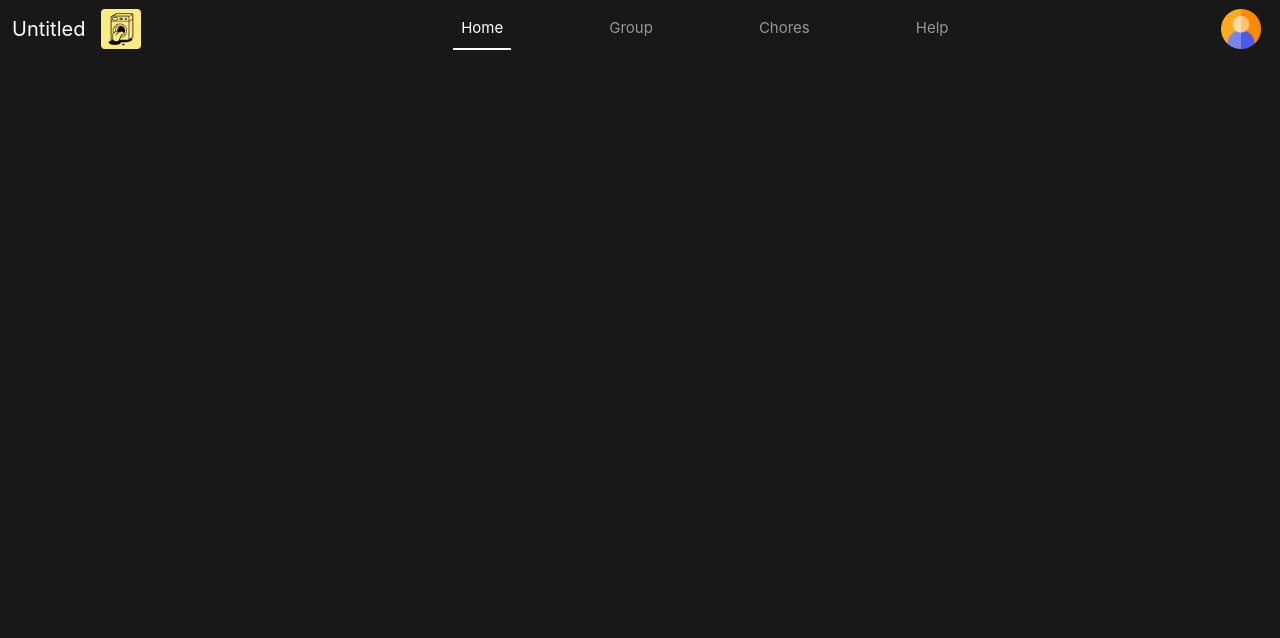
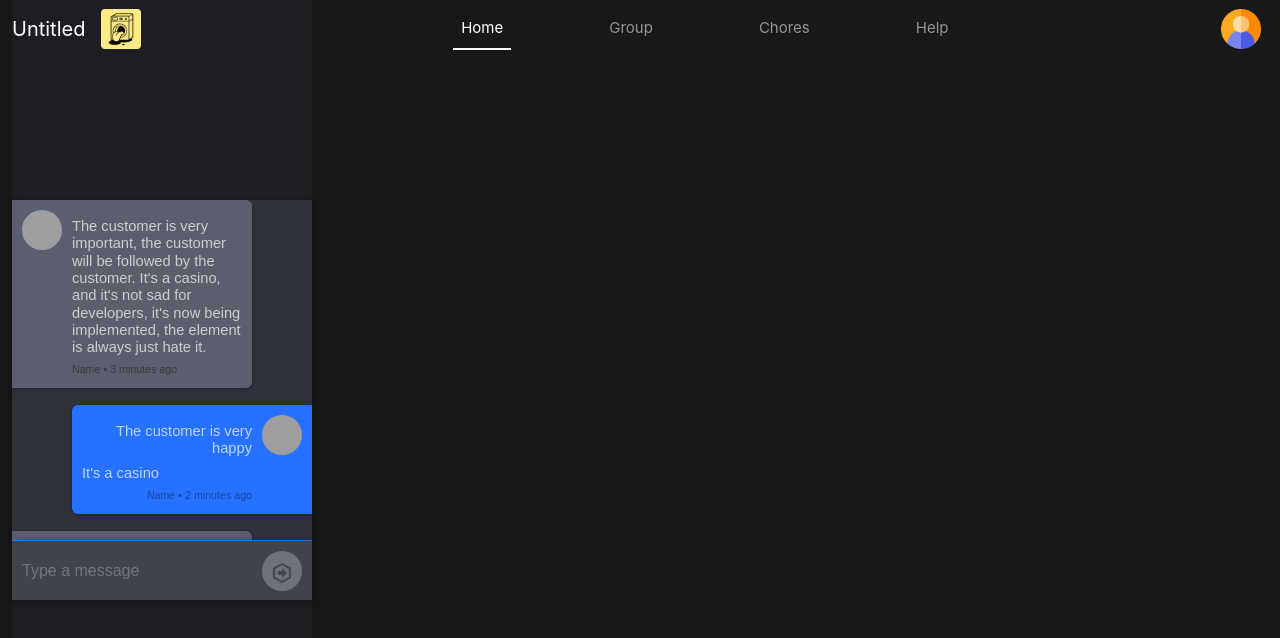
Before and after one commit to t02smith/untitled-chore-app, a Vue app: page /home in a window 1280 px wide. Shown: the top 638 px of the page. Built offline with nearby package versions, Linux system fonts and the light colour scheme; grey boxes are pictures that could not be loaded.

Commit message:
Added some design for chat box

```diff
--- /dev/null
+++ b/src/components/ChatBar.vue
@@ -0,0 +1,242 @@
+<script setup>
+// TODO state logic
+// $('.chat-input input').keyup(function(e) {
+//   if ($(this).val() == '')
+//     $(this).removeAttr('good');
+//   else
+//     $(this).attr('good', '');
+// });
+</script>
+
+<template>
+    <body>
+        <section class="chatbox">
+        <section class="chat-window">
+            <article class="msg-container msg-remote" id="msg-0">
+            <div class="msg-box">
+                <img class="user-img" id="user-0" src="//gravatar.com/avatar/00034587632094500000000000000000?d=retro" />
+                <div class="flr">
+                <div class="messages">
+                    <p class="msg" id="msg-0">
+                        The customer is very important, the customer will be followed by the customer. It's a casino, and it's not sad for developers, it's now being implemented, the element is always just hate it.
+                    </p>
+                </div>
+                <span class="timestamp"><span class="username">Name</span>&bull;<span class="posttime">3 minutes ago</span></span>
+                </div>
+            </div>
+            </article>
+            <article class="msg-container msg-self" id="msg-0">
+            <div class="msg-box">
+                <div class="flr">
+                <div class="messages">
+                    <p class="msg" id="msg-1">
+                        The customer is very happy
+                    </p>
+                    <p class="msg" id="msg-2">
+                        It's a casino
+                    </p>
+                </div>
+                <span class="timestamp"><span class="username">Name</span>&bull;<span class="posttime">2 minutes ago</span></span>
+                </div>
+                <img class="user-img" id="user-0" src="//gravatar.com/avatar/56234674574535734573000000000001?d=retro" />
+            </div>
+            </article>
+            <article class="msg-container msg-remote" id="msg-0">
+            <div class="msg-box">
+                <img class="user-img" id="user-0" src="//gravatar.com/avatar/002464562345234523523568978962?d=retro" />
+                <div class="flr">
+                <div class="messages">
+                    <p class="msg" id="msg-0">
+                        The customer is very important, the customer will be followed by the customer.
+                    </p>
+                </div>
+                <span class="timestamp"><span class="username">Name</span>&bull;<span class="posttime">1 minute ago</span></span>
+                </div>
+            </div>
+            </article>
+            <article class="msg-container msg-remote" id="msg-0">
+            <div class="msg-box">
+                <img class="user-img" id="user-0" src="//gravatar.com/avatar/00034587632094500000000000000000?d=retro" />
+                <div class="flr">
+                <div class="messages">
+                    <p class="msg" id="msg-0">
+                        The customer is very happy.
+                    </p>
+                </div>
+                <span class="timestamp"><span class="username">Name</span>&bull;<span class="posttime">Now</span></span>
+                </div>
+            </div>
+            </article>
+            <article class="msg-container msg-self" id="msg-0">
+            <div class="msg-box">
+                <div class="flr">
+                <div class="messages">
+                    <p class="msg" id="msg-1">
+                    Lorem ipsum
+                    </p>
+                </div>
+                <span class="timestamp"><span class="username">Name</span>&bull;<span class="posttime">Now</span></span>
+                </div>
+                <img class="user-img" id="user-0" src="//gravatar.com/avatar/56234674574535734573000000000001?d=retro" />
+            </div>
+            </article>
+        </section>
+        <form class="chat-input" onsubmit="return false;">
+            <input type="text" autocomplete="on" placeholder="Type a message" />
+            <button>
+                        <svg style="width:24px;height:24px" viewBox="0 0 24 24"><path fill="rgba(0,0,0,.38)" d="M17,12L12,17V14H8V10H12V7L17,12M21,16.5C21,16.88 20.79,17.21 20.47,17.38L12.57,21.82C12.41,21.94 12.21,22 12,22C11.79,22 11.59,21.94 11.43,21.82L3.53,17.38C3.21,17.21 3,16.88 3,16.5V7.5C3,7.12 3.21,6.79 3.53,6.62L11.43,2.18C11.59,2.06 11.79,2 12,2C12.21,2 12.41,2.06 12.57,2.18L20.47,6.62C20.79,6.79 21,7.12 21,7.5V16.5M12,4.15L5,8.09V15.91L12,19.85L19,15.91V8.09L12,4.15Z" /></svg>
+                    </button>
+        </form>
+        </section>
+    </body>
+</template>
+
+<style scoped>
+body {
+    height: 100%;
+    width: 100%;
+    margin: 0;
+    padding: 0;
+    font-family: sans-serif;
+    background: #1c1e22;
+}
+body {
+  display: flex;
+  align-items: center;
+  justify-content: center;
+    flex-direction: column;
+}
+::-webkit-scrollbar {
+  width: 4px;
+}
+::-webkit-scrollbar-thumb {
+  background-color: #4c4c6a;
+  border-radius: 2px;
+}
+.chatbox {
+    width: 300px;
+    height: 400px;
+    max-height: 400px;
+    display: flex;
+    flex-direction: column;
+    overflow: hidden;
+    box-shadow: 0 0 4px rgba(0,0,0,.14),0 4px 8px rgba(0,0,0,.28);
+}
+.chat-window {
+    flex: auto;
+    max-height: calc(100% - 60px);
+    background: #2f323b;
+    overflow: auto;
+}
+.chat-input {
+    flex: 0 0 auto;
+    height: 60px;
+    background: #40434e;
+    border-top: 1px solid #2671ff;
+    box-shadow: 0 0 4px rgba(0,0,0,.14),0 4px 8px rgba(0,0,0,.28);
+}
+.chat-input input {
+    height: 59px;
+    line-height: 60px;
+    outline: 0 none;
+    border: none;
+    width: calc(100% - 60px);
+    color: white;
+    text-indent: 10px;
+    font-size: 12pt;
+    padding: 0;
+    background: #40434e;
+}
+.chat-input button {
+    float: right;
+    outline: 0 none;
+    border: none;
+    background: rgba(255,255,255,.25);
+    height: 40px;
+    width: 40px;
+    border-radius: 50%;
+    padding: 2px 0 0 0;
+    margin: 10px;
+    transition: all 0.15s ease-in-out;
+}
+.chat-input input[good] + button {
+    box-shadow: 0 0 2px rgba(0,0,0,.12),0 2px 4px rgba(0,0,0,.24);
+    background: #2671ff;
+}
+.chat-input input[good] + button:hover {
+    box-shadow: 0 8px 17px 0 rgba(0,0,0,0.2),0 6px 20px 0 rgba(0,0,0,0.19);
+}
+.chat-input input[good] + button path {
+    fill: white;
+}
+.msg-container {
+    position: relative;
+    display: inline-block;
+    width: 100%;
+    margin: 0 0 10px 0;
+    padding: 0;
+}
+.msg-box {
+    display: flex;
+    background: #5b5e6c;
+    padding: 10px 10px 0 10px;
+    border-radius: 0 6px 6px 0;
+    max-width: 80%;
+    width: auto;
+    float: left;
+    box-shadow: 0 0 2px rgba(0,0,0,.12),0 2px 4px rgba(0,0,0,.24);
+}
+.user-img {
+    display: inline-block;
+    border-radius: 50%;
+    height: 40px;
+    width: 40px;
+    background: #2671ff;
+    margin: 0 10px 10px 0;
+}
+.flr {
+    flex: 1 0 auto;
+    display: flex;
+    flex-direction: column;
+    width: calc(100% - 50px);
+}
+.messages {
+    flex: 1 0 auto;
+}
+.msg {
+    display: inline-block;
+    font-size: 11pt;
+    line-height: 13pt;
+    color: rgba(255,255,255,.7);
+    margin: 0 0 4px 0;
+}
+.msg:first-of-type {
+    margin-top: 8px;
+}
+.timestamp {
+    color: rgba(0,0,0,.38);
+    font-size: 8pt;
+    margin-bottom: 10px;
+}
+.username {
+    margin-right: 3px;
+}
+.posttime {
+    margin-left: 3px;
+}
+.msg-self .msg-box {
+    border-radius: 6px 0 0 6px;
+    background: #2671ff;
+    float: right;
+}
+.msg-self .user-img {
+    margin: 0 0 10px 10px;
+}
+.msg-self .msg {
+    text-align: right;
+}
+.msg-self .timestamp {
+    text-align: right;
+}
+
+</style>
--- a/src/views/Home.vue
+++ b/src/views/Home.vue
@@ -1,10 +1,12 @@
 <script setup>
 import Navbar from "../components/Navbar.vue";
+import ChatBar from "../components/ChatBar.vue";
 </script>
 
 <template>
     <main>
         <Navbar />
+        <ChatBar />
     </main>
 </template>
 
```
